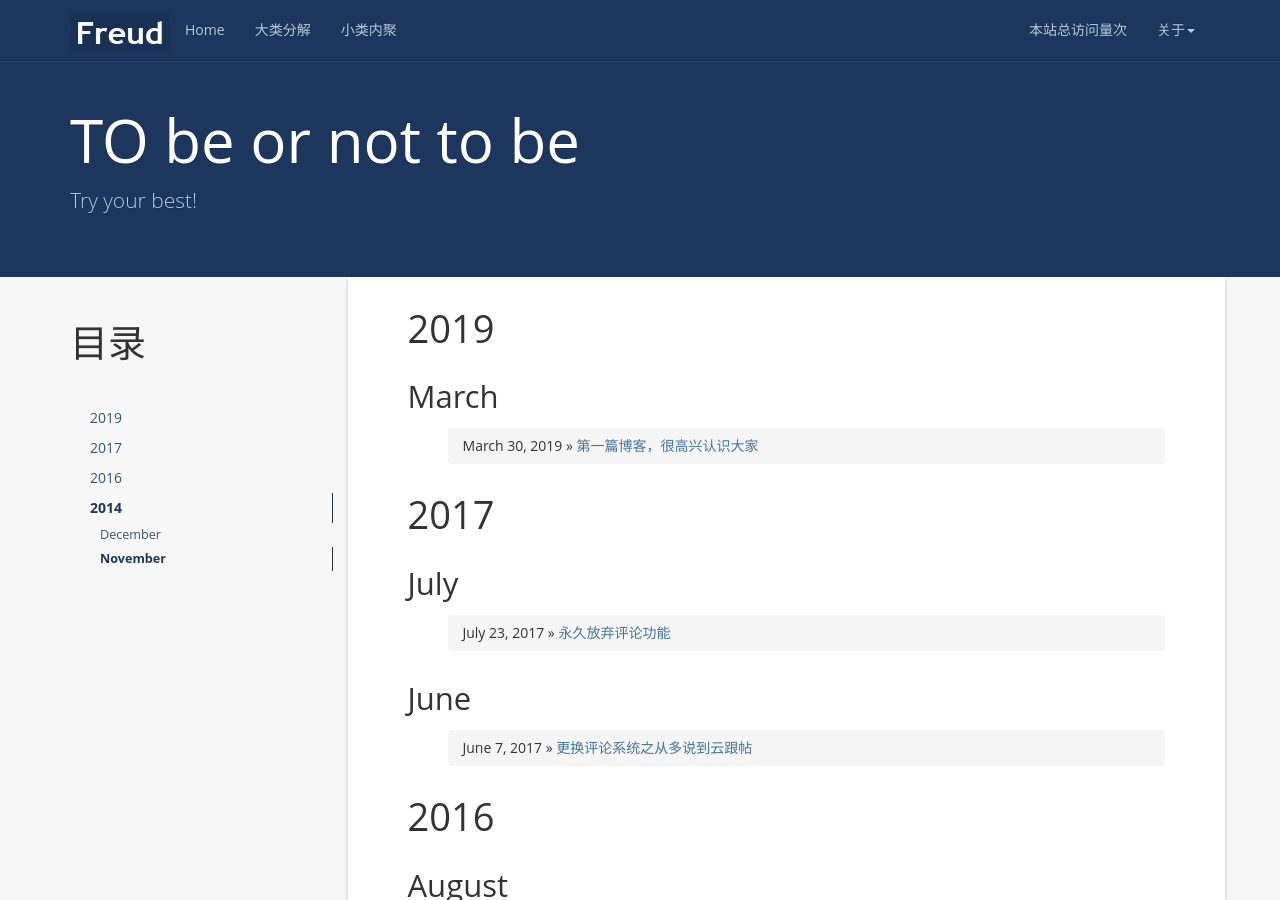
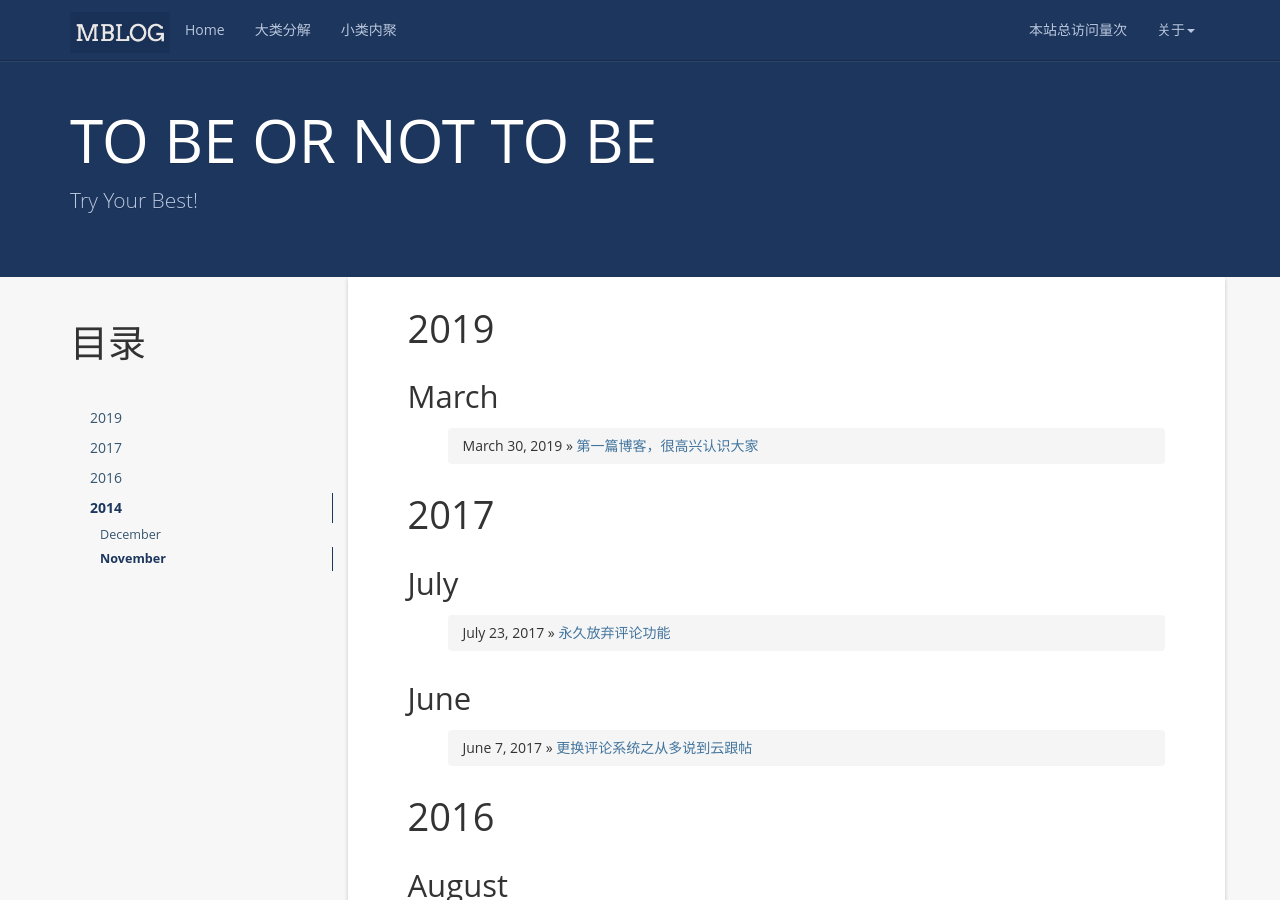
Before and after one commit to itmanmzt/itmanmzt.github.io, a Jekyll site: the page built from index.html, in a window 1280 px wide and 900 px high. Built offline with Jekyll 4.4.1, drawn with Linux system fonts in a browser that asks for light colours; nearby versions of some CDN libraries; a script that is not in the unit is left out; the list of posts is cut into pages by our own code; comment, search, counter and statistics services are not loaded; some of the changed text lies outside the part shown.

Commit message:
modify htmll

```diff
--- a/_config.yml
+++ b/_config.yml
@@ -1,14 +1,14 @@
 # Site settings
-name: TO be or not to be
+name: TO BE OR NOT TO BE
 email: 312058125@qq.com
 author: Marin
 url: ""
 resume_site: ""
 github: https://github.com/itmanmzt/
 baseurl: ""
-description: Try your best!
+description: Try Your Best!
 meta_description: Marin的个人博客，一个自学编程的大三学生，在即将毕业的迷茫期，给自己一个证明自己的机会。
-motto: no regrets.
+motto: No Regrets.
 banner: 让未来的你感谢现在拼命的自己。
 
 #permalink: /:categories/:year/:month/:day/:title/
--- a/_includes/footer.html
+++ b/_includes/footer.html
@@ -1,6 +1,6 @@
 <footer class="footer" role="contentinfo">
 	<div class="container">
-		<p class="copyright">Copyright &copy; 2014-{{ site.time | date: '%Y' }} <a href="{{site.resume_site}}"><code>{{ site.author }}</code></a>.</p>
+		<p class="copyright">Copyright &copy; 2018-{{ site.time | date: '%Y' }} <a href="{{site.resume_site}}"><code>{{ site.author }}</code></a>.</p>
 		<p>Powered by <a href="http://jekyllrb.com">Jekyll</a>, themed from <a href="http://lesscss.cn/">Less</a>, refactored by <a href="http://www.hifreud.com/">Freud Kang</a></p>
 	</div>
 </footer>
--- a/_includes/header.html
+++ b/_includes/header.html
@@ -32,11 +32,11 @@
             <li><a rel="nofollow" target="_blank" href="{{site.github}}">Github</a></li>
             <li><a rel="nofollow" target="_blank" href="{{site.resume_site}}">关于作者</a></li>
             <li><a rel="nofollow" href="{{ '/books' | prepend: site.baseurl }}">我的书单</a></li>
-            <li><a rel="nofollow" href="http://www.hifreud.com/domains/">域名管理</a></li>
             <li><a rel="nofollow" href="{{ '/reference' | prepend: site.baseurl }}">推荐博客</a></li>
-            <li><a href="{{ '/feed.xml' | prepend: site.baseurl }}">RSS订阅</a></li>
+            <li><a rel="nofollow" href="{{ '/sources' | prepend: site.baseurl }}">资源中心</a></li>
+            <li><a href="{{ '/feed.xml' | prepend: site.baseurl }}">杂七杂八</a></li>
             <li class="divider"></li>
-            <li><a rel="nofollow" target="_blank" href="https://github.com/luoyan35714/LessOrMore.git">本项目</a></li>
+            <li><a rel="nofollow" target="_blank" href="https://github.com/itmanmzt/itmanmzt.github.io.git">本项目</a></li>
           </ul>
         </li>
       </ul>
```
Also changed, not shown: styles/images/favicon.jpg, styles/images/logo.jpg, 1 other file.
